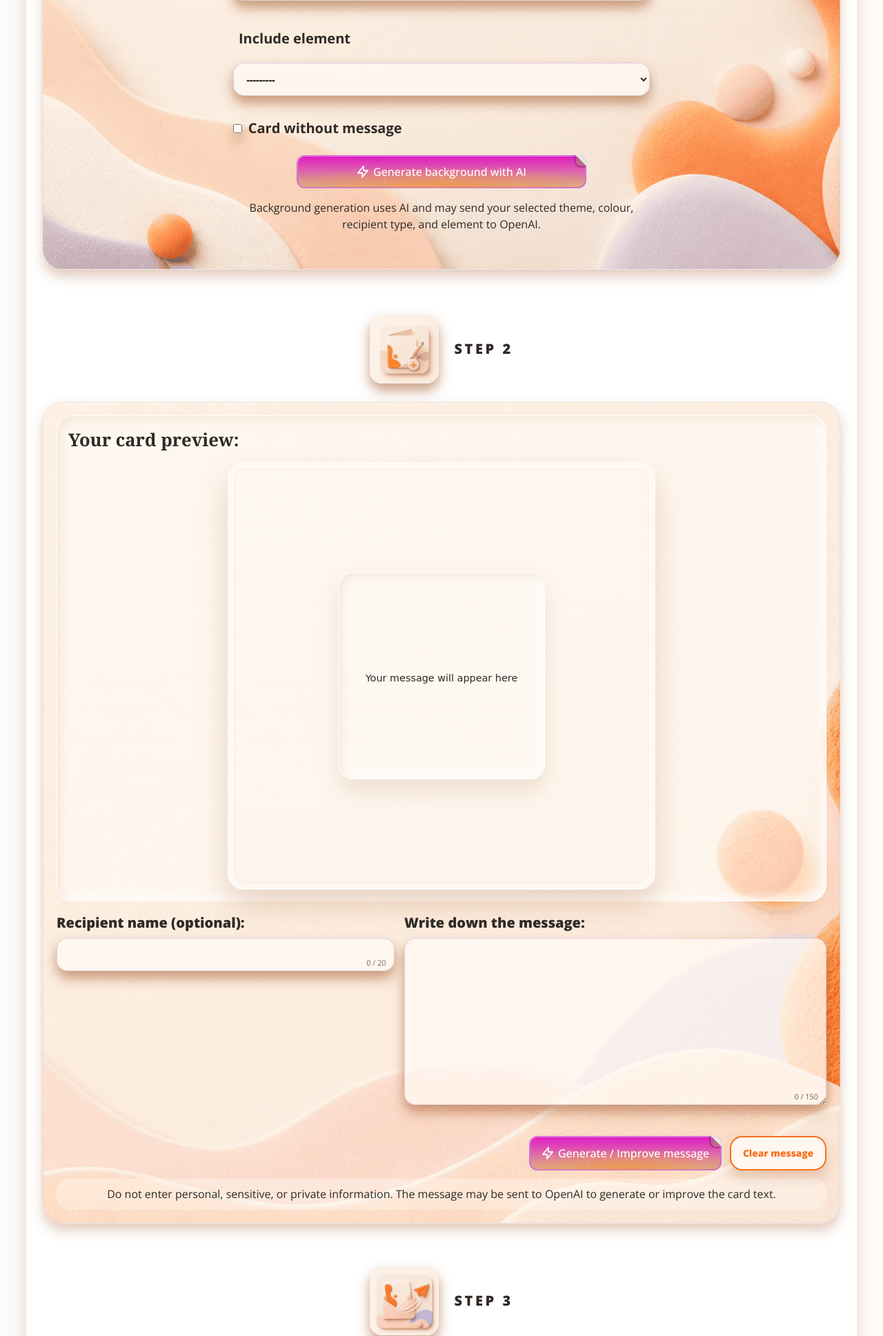
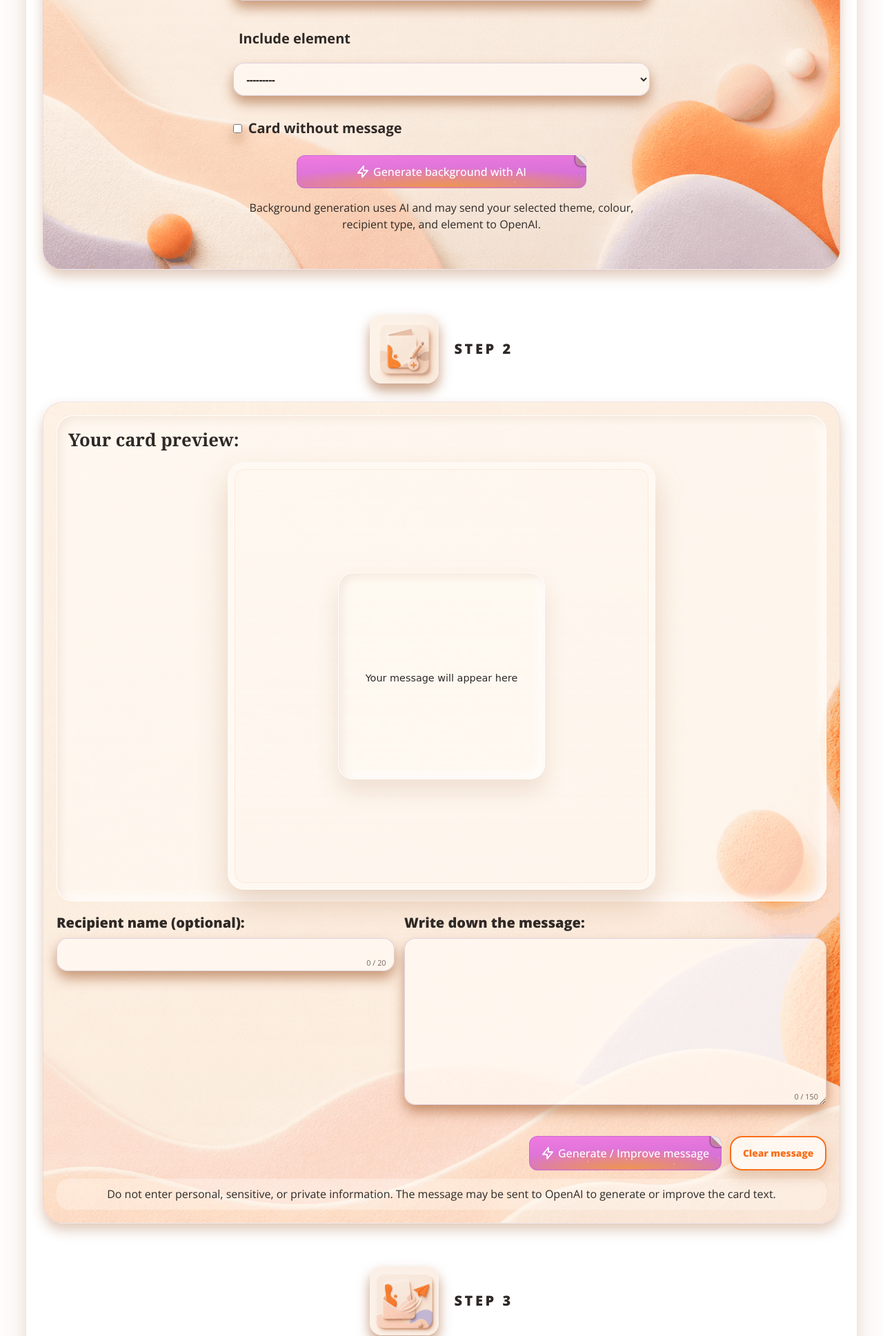
Before and after one commit to Kanareknie/thank_u_card, a Django app: page / in a window 1280 px wide. Shown: the part 1474-3411 px from the top of the page at 69% size. Run offline with Django 5.2, Linux system fonts and the light colour scheme; data that the repository does not hold is empty; parts of the project's set-up code (start-up, migrations or seed data) failed here and were passed over; some libraries are stand-ins or nearby versions; some web fonts are replaced.

Commit message:
Update style of button of genarate AI

```diff
--- a/static/css/pages.css
+++ b/static/css/pages.css
@@ -1734,8 +1734,7 @@ textarea {
   --space: 2px;
   background: radial-gradient(65.28% 65.28% at 50% 100%,
       rgba(238, 151, 74, 0.904) 0%,
-      rgba(223, 113, 255, 0) 100%),
-    linear-gradient(0deg, #daaf92, #e01dc3);
+      rgba(223, 113, 255, 0) 100%);
 }
 
 .button:active {
```
